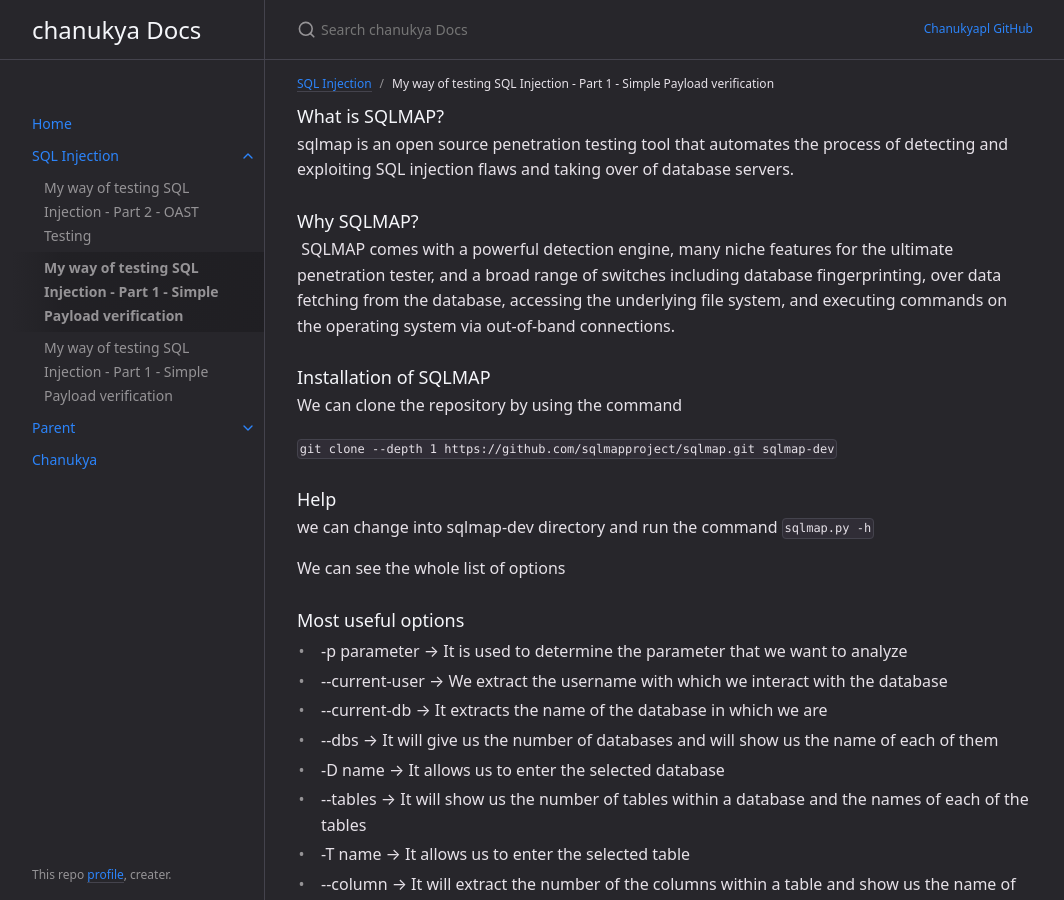
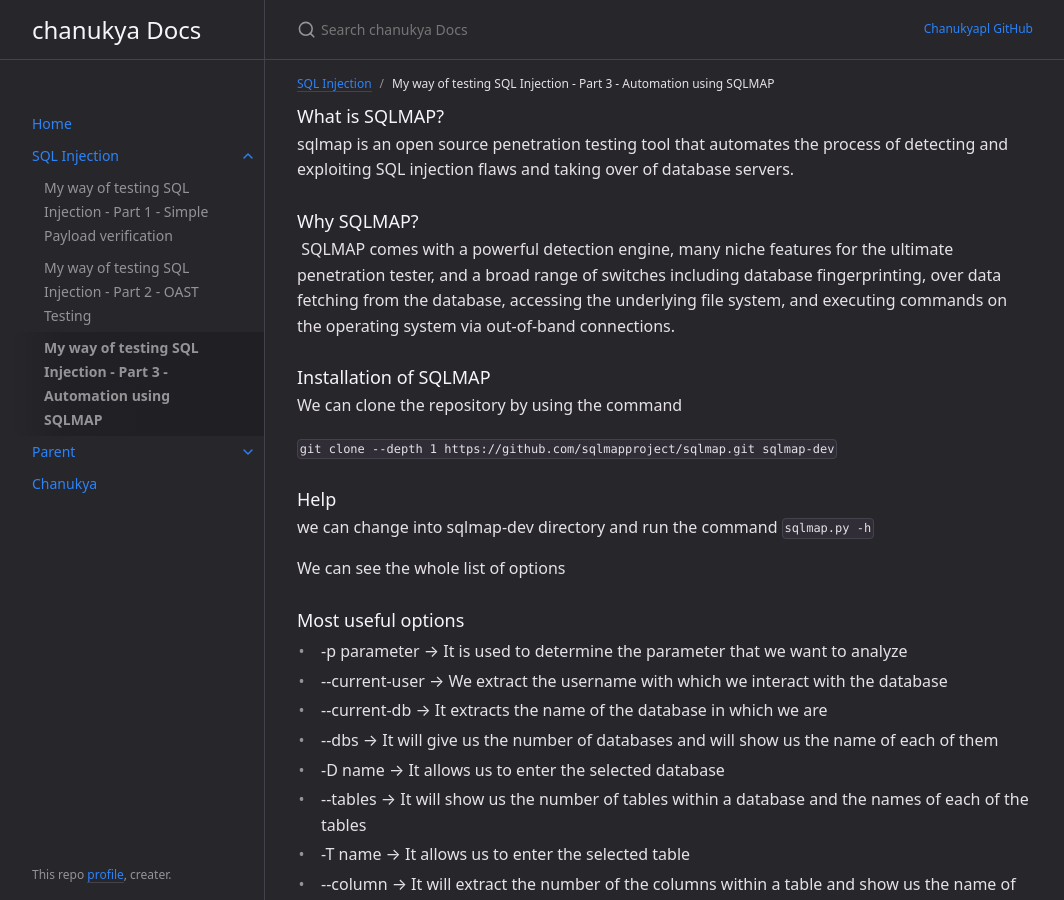
Before and after one commit to chanukyapl/blogs, a Jekyll site: the page built from docs/SQL_injection/SQLAutomation.md, in a window 1280 px wide and 900 px high. Shown: the whole window, without its empty margins (107-1171 px from the left). Built offline with Jekyll 4.4.1, drawn with Linux system fonts in a browser that asks for light colours.

Commit message:
order and children

```diff
--- a/docs/SQL_injection/SQLAutomation.md
+++ b/docs/SQL_injection/SQLAutomation.md
@@ -1,8 +1,9 @@
 ---
 layout: default
-title: My way of testing SQL Injection - Part 1 - Simple Payload verification
+title: My way of testing SQL Injection - Part 3 - Automation using SQLMAP
 parent: SQL Injection
-nav_order: 2
+nav_order: 3
+has_children: false
 ---
 
 ### What is SQLMAP?
```
Also changed, not shown: docs/SQL_injection/OASTTesting.md (+1 -0 lines), docs/SQL_injection/simplePayload.md (+2 -1 lines).
